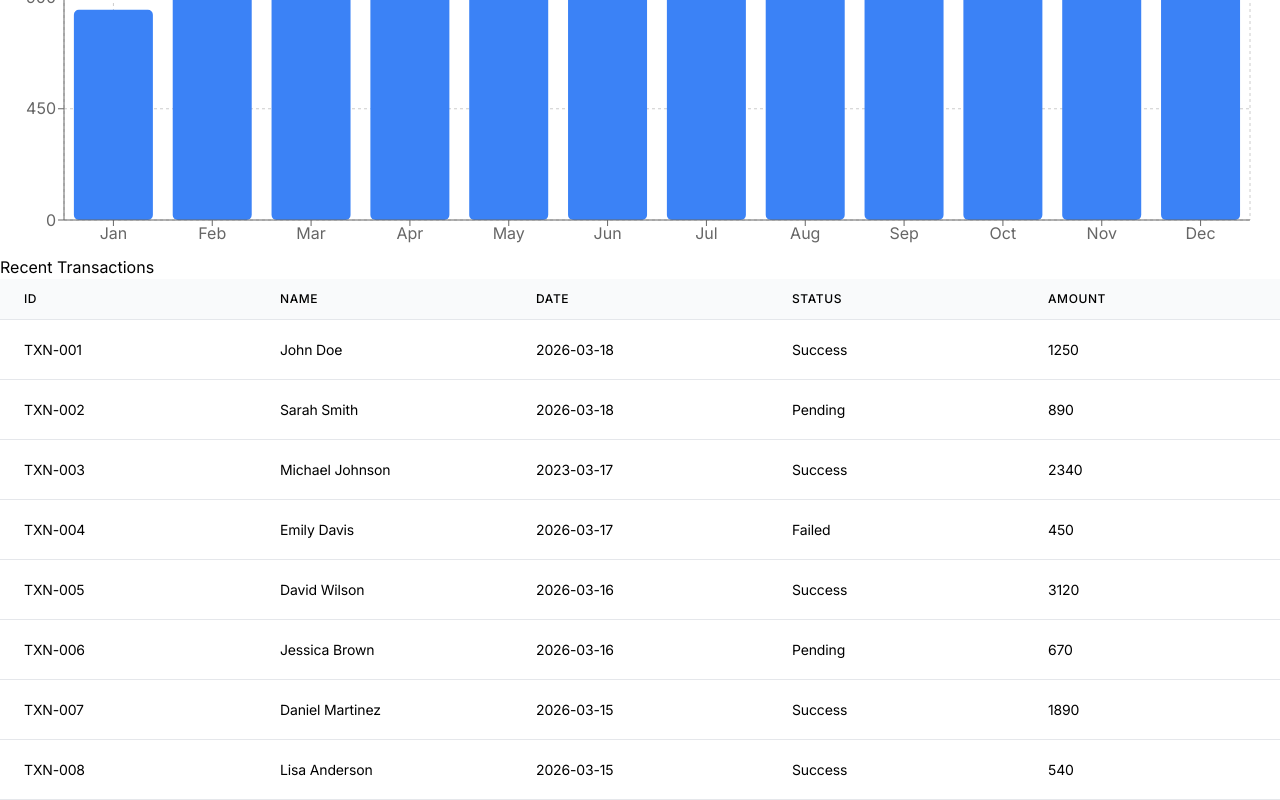
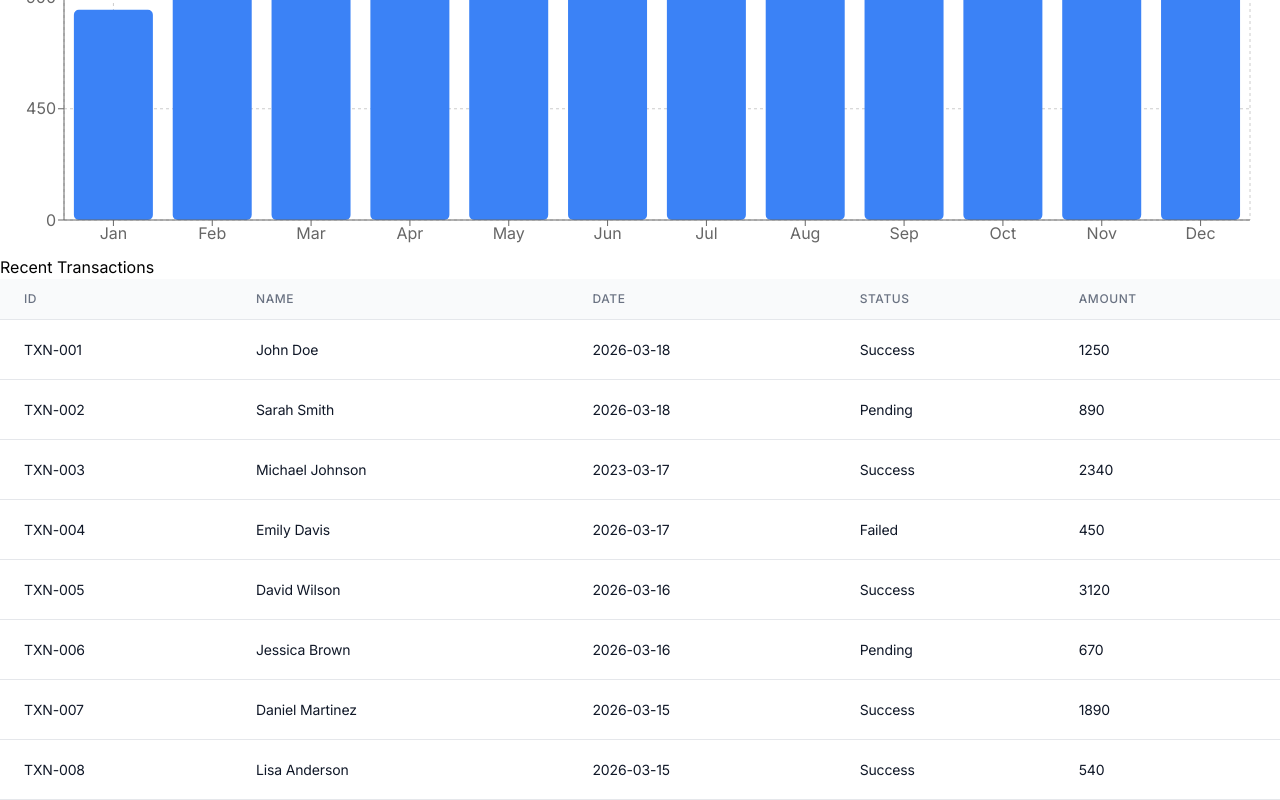
Before and after one commit to agviray/saas-analytics-dashboard, a Next.js app: page / in a window 1280 px wide. Shown: the part 1353-2153 px from the top of the page. Built offline with nearby package versions, Linux system fonts and the light colour scheme.

Commit message:
fix: remove unnecessary classes

```diff
--- a/components/ui/Table.jsx
+++ b/components/ui/Table.jsx
@@ -1,14 +1,11 @@
 const Table = ({ columns, data }) => {
   const renderTableData = (data, columns) => {
     return data.map((item) => (
-      <tr
-        key={item.id}
-        className="flex justify-center items-start border-b border-gray-200 w-full "
-      >
+      <tr key={item.id} className="border-b border-gray-200">
         {columns.map((col) => (
           <td
             key={`${item.id}-${col.key}`}
-            className="flex shrink-0 flex-1 p-6 py-[19.5px]  color-[#101828] text-sm font-normal leading-5 tracking-[-0.15px] w-full"
+            className="px-6 py-[19.5px] text-[#101828] text-sm font-normal leading-5 tracking-[-0.15px]"
           >
             {item[col.key]}
           </td>
@@ -19,21 +16,19 @@ const Table = ({ columns, data }) => {
 
   return (
     <table className="w-full">
-      <thead className="shrink-0 bg-gray-50 border-b border-gray-200 w-full">
-        <tr className="flex shrink-0 w-full">
+      <thead className="bg-gray-50 border-b border-gray-200">
+        <tr>
           {columns.map((col) => (
             <th
               key={col.key}
-              className="flex-1 p-6 py-3 text-left color-[#6a7282] text-xs font-medium leading-4 tracking-[.6px]"
+              className="px-6 py-3 text-left text-[#6a7282] text-xs font-medium leading-4 tracking-[.6px]"
             >
               {col.label}
             </th>
           ))}
         </tr>
       </thead>
-      <tbody className="flex flex-col justify-center items-start shrink-0 bg-white w-full">
-        {renderTableData(data, columns)}
-      </tbody>
+      <tbody className="bg-white">{renderTableData(data, columns)}</tbody>
     </table>
   );
 };
```
